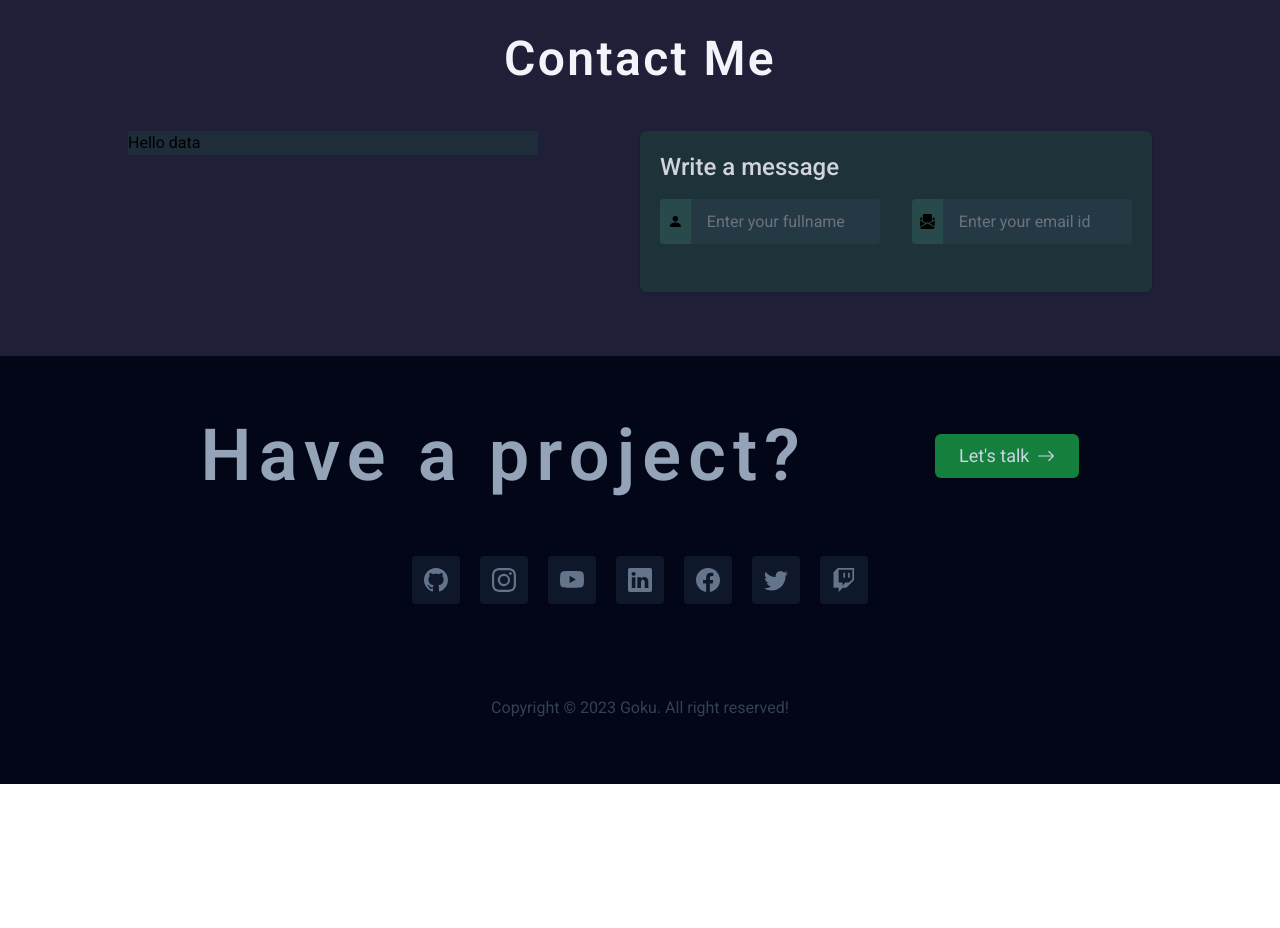
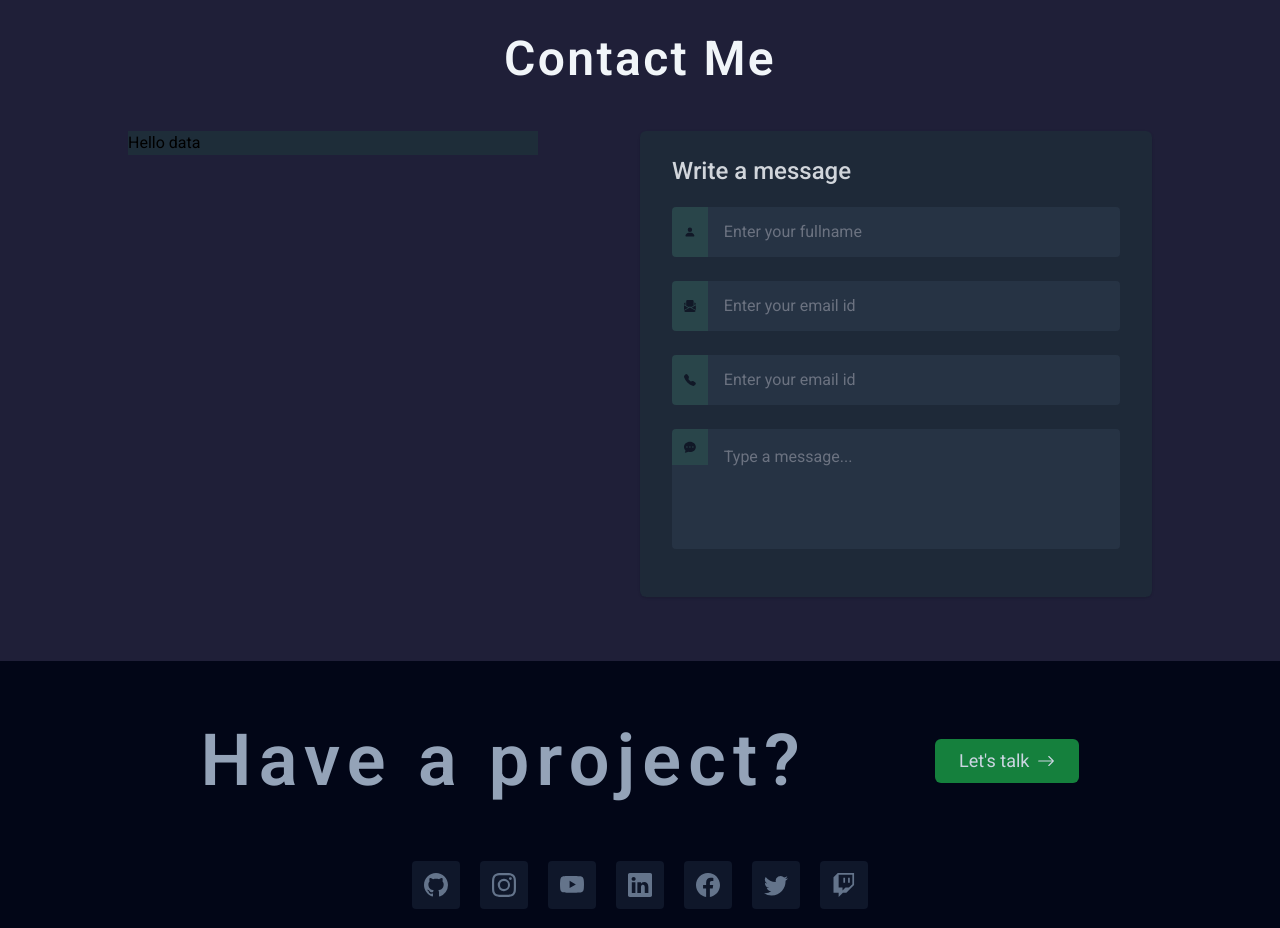
Before and after one commit to gokarna123-goku/m_portfolio, a React (Vite) app: page / in a window 1280 px wide. Shown: the part 6500-7428 px from the top of the page. Before the commit the page ends 7284 px from the top, so only its background shows below. Built offline with nearby package versions, Linux system fonts and the light colour scheme.

Commit message:
added the form

```diff
--- a/src/components/Contact/Contact.jsx
+++ b/src/components/Contact/Contact.jsx
@@ -1,5 +1,10 @@
 import React from "react";
-import { PersonFill, EnvelopePaperFill } from "react-bootstrap-icons";
+import {
+  PersonFill,
+  EnvelopePaperFill,
+  TelephoneFill,
+  ChatDotsFill,
+} from "react-bootstrap-icons";
 
 const Contact = () => {
   return (
@@ -9,22 +14,23 @@ const Contact = () => {
       </h1>
       <div className="w-full h-auto flex items-start justify-between gap-10">
         <div className="w-[40%] h-auto bg-green-600/10">Hello data</div>
-        <div className="w-[50%] h-auto bg-green-700/20 p-5 rounded-md shadow">
-          <h2 className="text-gray-300 text-2xl font-medium mb-4">Write a message</h2>
-          <div className="w-full h-full flex items-center gap-8 mb-1">
-            <div className="flex items-center bg-slate-700/40 rounded w-full h-[45px] overflow-hidden mb-6">
-              <div className="w-[14%] h-full p-2 bg-green-400/10">
-                <PersonFill className="w-full h-full" />
+        <div className="w-[50%] h-auto bg-green-700/10 py-6 px-8 rounded-md shadow">
+          <h2 className="text-gray-300 text-2xl font-medium mb-5">
+            Write a message
+          </h2>
+          <div className="flex items-center bg-slate-700/40 rounded w-full h-[50px] overflow-hidden mb-6">
+            <div className="w-[8%] h-full p-3 bg-green-400/10">
+              <PersonFill className="w-full h-full text-gray-900 text-[0.6rem]" />
             </div>
             <input
               type="text"
-                className="w-[85%] h-full bg-transparent border-none outline-none px-4 text-base text-gray-500 placeholder:text-gray-500"
+              className="w-[90%] h-full bg-transparent border-none outline-none px-4 text-base text-gray-500 placeholder:text-gray-500"
               placeholder="Enter your fullname"
             />
           </div>
-            <div className="flex items-center bg-slate-700/40 rounded w-full h-[45px] overflow-hidden mb-6">
-              <div className="w-[14%] h-full p-2 bg-green-400/10">
-                <EnvelopePaperFill className="w-full h-full" />
+          <div className="flex items-center bg-slate-700/40 rounded w-full h-[50px] overflow-hidden mb-6">
+            <div className="w-[8%] h-full p-3 bg-green-400/10">
+              <EnvelopePaperFill className="w-full h-full text-gray-900" />
             </div>
             <input
               type="text"
@@ -32,6 +38,26 @@ const Contact = () => {
               placeholder="Enter your email id"
             />
           </div>
+          <div className="flex items-center bg-slate-700/40 rounded w-full h-[50px] overflow-hidden mb-6">
+            <div className="w-[8%] h-full p-3 bg-green-400/10">
+              <TelephoneFill className="w-full h-full text-gray-900 text-sm" />
+            </div>
+            <input
+              type="text"
+              className="w-[85%] h-full bg-transparent border-none outline-none px-4 text-base text-gray-500 placeholder:text-gray-500"
+              placeholder="Enter your email id"
+            />
+          </div>
+          <div className="flex items-start bg-slate-700/40 rounded w-full h-[120px] overflow-hidden mb-6">
+            <div className="w-[8%] h-auto p-3 bg-green-400/10">
+              <ChatDotsFill className="w-full h-full text-gray-900 text-sm" />
+            </div>
+            <textarea
+              cols="30"
+              rows="4"
+              className="w-[90%] h-full outline-none border-none bg-transparent p-4 text-base text-gray-500 placeholder:text-gray-500 resize-none"
+              placeholder="Type a message..."
+            ></textarea>
           </div>
         </div>
       </div>
```
Lines whose indentation alone changed are shown as unchanged.
